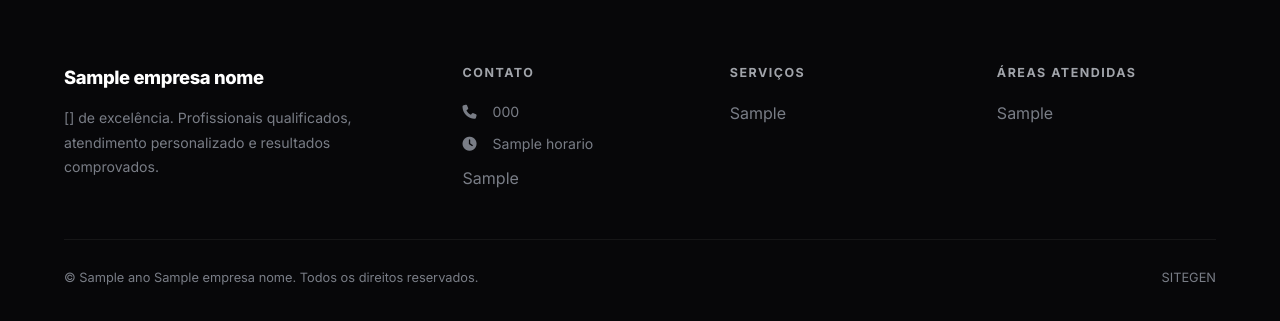
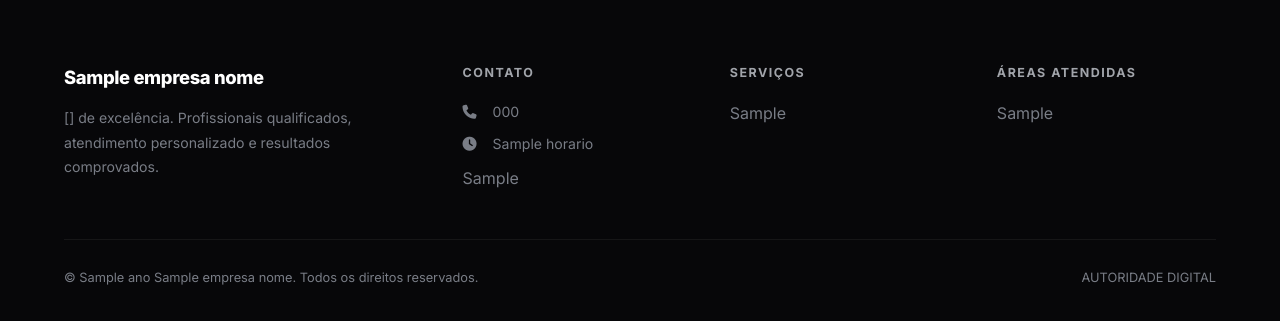
Before and after one commit to lausantosdev/autoridade-sites, a Python web app: template templates/page.html in a window 1280 px wide. Shown: the part 4885-5206 px from the top of the page. Run offline with Jinja, Linux system fonts and the light colour scheme; the template is opened without the code that fills it: most values are stand-ins (such as "Sample title", 1, 10 or a date in 2020).

Commit message:
fix(template): atualiza footer para AUTORIDADE DIGITAL

```diff
--- a/templates/index.html
+++ b/templates/index.html
@@ -246,7 +246,7 @@
             </div>
             <div class="footer-bottom">
                 <span>© <span data-dinamico="ano">{{ano}}</span> <span data-dinamico="empresa_nome">{{empresa_nome}}</span>. Todos os direitos reservados.</span>
-                <a href="#" target="_blank" rel="noopener">SITEGEN</a>
+                <a href="#" target="_blank" rel="noopener">AUTORIDADE DIGITAL</a>
             </div>
         </div>
     </footer>
--- a/templates/page.html
+++ b/templates/page.html
@@ -266,7 +266,7 @@
             </div>
             <div class="footer-bottom">
                 <span>© {{ano}} {{empresa_nome}}. Todos os direitos reservados.</span>
-                <a href="#" target="_blank" rel="noopener">SITEGEN</a>
+                <a href="#" target="_blank" rel="noopener">AUTORIDADE DIGITAL</a>
             </div>
         </div>
     </footer>
```
